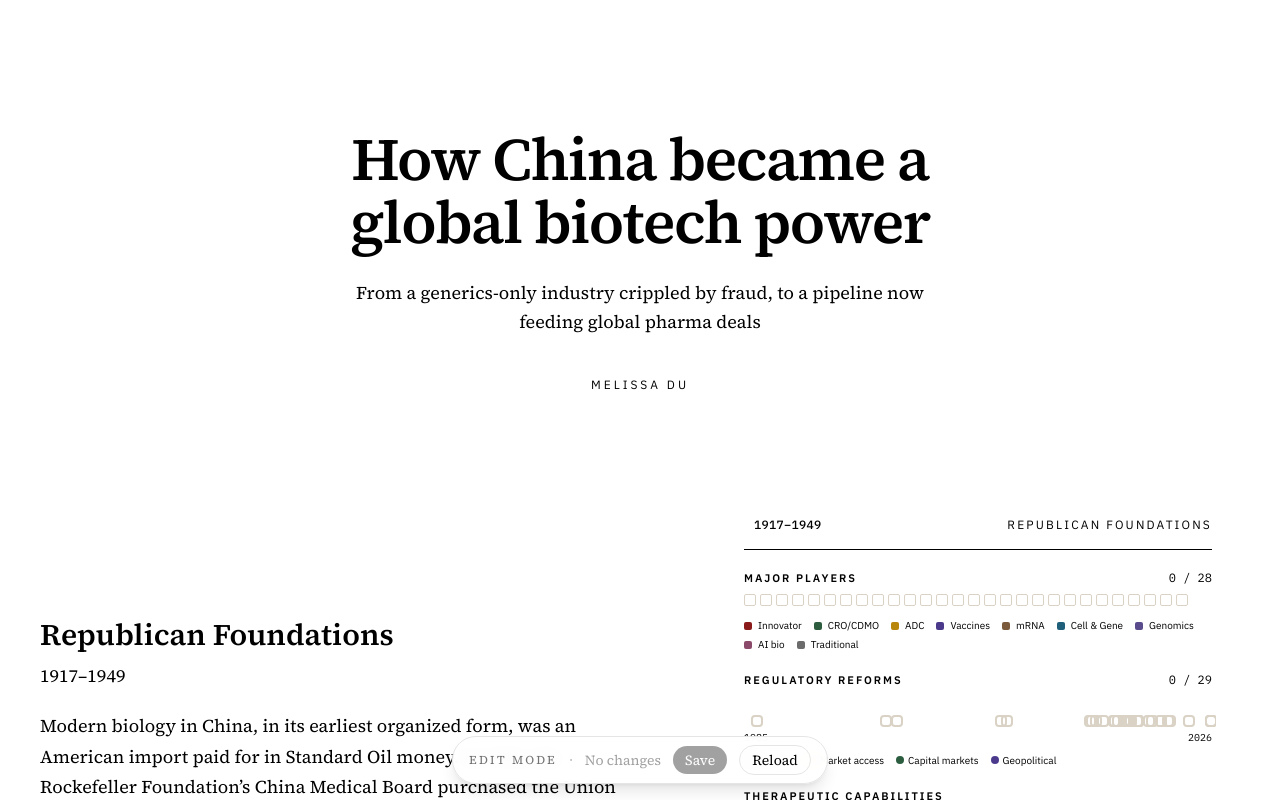
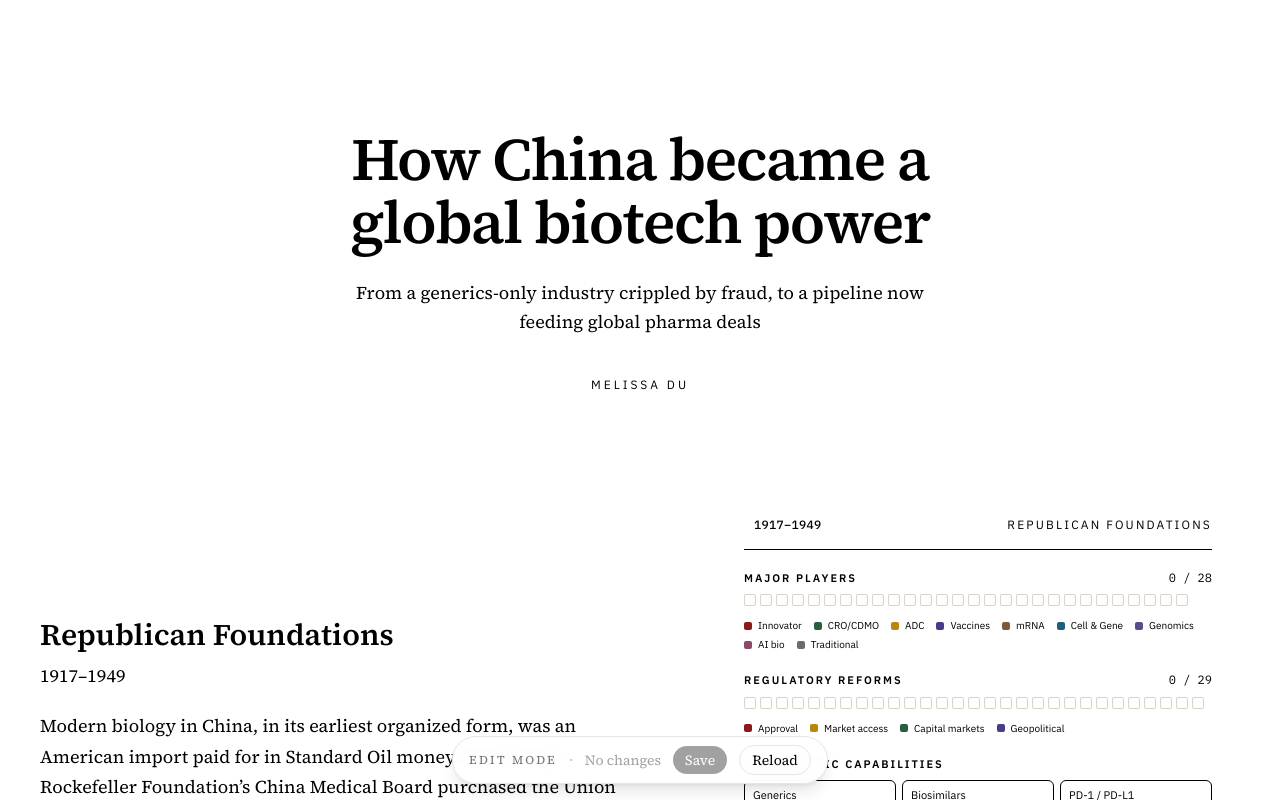
Before and after one commit to dryingpaint/china-biotech, a Next.js app: page /edit in a window 1280 px wide. Shown: the top 800 px of the page. Built offline with nearby package versions, Linux system fonts and the light colour scheme.

Commit message:
Reforms: switch to grid layout matching Major players, fully populate hk-18a

```diff
--- a/components/Dashboard/ReformTimeline.tsx
+++ b/components/Dashboard/ReformTimeline.tsx
@@ -3,10 +3,18 @@
 import { useEffect, useRef, useState } from "react";
 import { useNarrative } from "@/lib/narrativeStore";
 import reformsData from "@/data/reforms.json";
-import type { Reform, ReformCategory } from "@/lib/types";
+import companiesData from "@/data/companies.json";
+import type { Company, Reform, ReformCategory } from "@/lib/types";
 import Tooltip from "@/components/Tooltip";
+import { getCitation } from "@/lib/citations";
+
+const HOVER_GRACE_MS = 200;
 
 const reforms = reformsData as Reform[];
+const companies = companiesData as Company[];
+const companyById = new Map(companies.map((c) => [c.id, c]));
+
+const sortedReforms = [...reforms].sort((a, b) => a.date.localeCompare(b.date));
 
 const CATEGORY_COLOR: Record<ReformCategory, string> = {
   approval: "var(--color-accent)",
@@ -28,12 +36,27 @@ export default function ReformTimeline() {
   const activeIds = useNarrative(
     (s) => s.chapters[s.currentIndex].activeReformIds,
   );
+  const currentChapter = useNarrative(
+    (s) => s.chapters[s.currentIndex],
+  );
   const highlightedEntity = useNarrative((s) => s.highlightedEntity);
   const proseHighlightedId =
     highlightedEntity?.type === "reform" ? highlightedEntity.id : null;
   const activeSet = new Set(activeIds);
   const [hovered, setHovered] = useState<Hovered | null>(null);
   const tileRefs = useRef<Map<string, HTMLDivElement>>(new Map());
+  const hideTimer = useRef<ReturnType<typeof setTimeout> | null>(null);
+
+  const cancelHide = () => {
+    if (hideTimer.current) {
+      clearTimeout(hideTimer.current);
+      hideTimer.current = null;
+    }
+  };
+  const scheduleHide = () => {
+    cancelHide();
+    hideTimer.current = setTimeout(() => setHovered(null), HOVER_GRACE_MS);
+  };
 
   useEffect(() => {
     if (!proseHighlightedId) {
@@ -43,23 +66,13 @@ export default function ReformTimeline() {
     const el = tileRefs.current.get(proseHighlightedId);
     const reform = reforms.find((r) => r.id === proseHighlightedId);
     if (!el || !reform) return;
+    cancelHide();
     setHovered({
       rect: el.getBoundingClientRect(),
       reform,
       fromProse: true,
     });
   }, [proseHighlightedId]);
-
-  const sorted = [...reforms].sort((a, b) => a.date.localeCompare(b.date));
-  const minYear = 1985;
-  const maxYear = 2026;
-  const span = maxYear - minYear;
-
-  const positionFor = (date: string) => {
-    const [y, m] = date.split("-").map(Number);
-    const t = y + (m - 1) / 12;
-    return ((t - minYear) / span) * 100;
-  };
 
   return (
     <section className="space-y-2">
@@ -71,12 +84,11 @@ export default function ReformTimeline() {
           {activeIds.length} / {reforms.length}
         </span>
       </header>
-      <div className="relative h-12">
-        <div className="absolute left-0 right-0 top-1/2 h-px -translate-y-1/2 bg-[--color-rule]" />
-        {sorted.map((r) => {
+      <div className="flex flex-wrap gap-1">
+        {sortedReforms.map((r) => {
           const isActive = activeSet.has(r.id);
           const isHighlighted = hovered?.reform.id === r.id;
-          const left = positionFor(r.date);
+          const color = CATEGORY_COLOR[r.category];
           return (
             <div
               key={r.id}
@@ -84,57 +96,38 @@ export default function ReformTimeline() {
                 if (el) tileRefs.current.set(r.id, el);
                 else tileRefs.current.delete(r.id);
               }}
-              className="absolute top-1/2 -translate-x-1/2 -translate-y-1/2"
-              style={{ left: `${left}%` }}
-              onMouseEnter={(e) =>
+              onMouseEnter={(e) => {
+                cancelHide();
                 setHovered({
                   rect: e.currentTarget.getBoundingClientRect(),
                   reform: r,
-                })
-              }
-              onMouseLeave={() => setHovered(null)}
-            >
-              <div
-                className="h-3 w-3 rounded-sm border-2 transition-shadow"
+                });
+              }}
+              onMouseLeave={scheduleHide}
+              className="h-3 w-3 rounded-[2px] transition-shadow"
               style={{
-                  borderColor: isActive
-                    ? CATEGORY_COLOR[r.category]
-                    : "var(--color-rule)",
-                  backgroundColor: isActive
-                    ? CATEGORY_COLOR[r.category]
-                    : "transparent",
+                backgroundColor: isActive ? color : "transparent",
+                border: `1px solid ${isActive ? color : "var(--color-rule)"}`,
                 boxShadow: isHighlighted
-                    ? `0 0 6px 2px ${CATEGORY_COLOR[r.category]}`
+                  ? `0 0 6px 2px ${color}`
                   : undefined,
               }}
             />
-            </div>
           );
         })}
-        <div className="num absolute bottom-0 left-0 text-[10px] text-[--color-muted]">
-          {minYear}
       </div>
-        <div className="num absolute bottom-0 right-0 text-[10px] text-[--color-muted]">
-          {maxYear}
-        </div>
-      </div>
-      <div className="flex flex-wrap gap-x-3 gap-y-1 text-[10px] text-[--color-muted]">
-        {(Object.keys(CATEGORY_LABEL) as ReformCategory[]).map((c) => (
-          <span key={c} className="inline-flex items-center gap-1">
-            <span
-              aria-hidden
-              className="inline-block h-2 w-2 rounded-sm"
-              style={{ backgroundColor: CATEGORY_COLOR[c] }}
-            />
-            {CATEGORY_LABEL[c]}
-          </span>
-        ))}
-      </div>
-      <Tooltip show={!!hovered} anchorRect={hovered?.rect ?? null}>
+      <CategoryLegend />
+      <Tooltip
+        show={!!hovered}
+        anchorRect={hovered?.rect ?? null}
+        onMouseEnter={cancelHide}
+        onMouseLeave={scheduleHide}
+      >
         {hovered ? (
           <ReformTooltip
             reform={hovered.reform}
             isActive={activeSet.has(hovered.reform.id)}
+            chapterDate={currentChapter.date}
           />
         ) : null}
       </Tooltip>
@@ -145,18 +138,100 @@ export default function ReformTimeline() {
 function ReformTooltip({
   reform,
   isActive,
+  chapterDate,
 }: {
   reform: Reform;
   isActive: boolean;
+  chapterDate: string;
 }) {
   return (
-    <div className="space-y-1">
+    <div className="space-y-2">
+      <Identity reform={reform} />
+      <CategoryRow reform={reform} isActive={isActive} chapterDate={chapterDate} />
+
+      {(reform.agency || reform.documentRef) && (
+        <Section label="Issued by">
+          <AgencyBlock reform={reform} />
+        </Section>
+      )}
+
+      <Section label="What it does">
+        <div>{reform.shortDescription}</div>
+      </Section>
+
+      {reform.keyProvisions && reform.keyProvisions.length > 0 && (
+        <Section label="Key provisions">
+          <ul className="list-disc space-y-0.5 pl-4">
+            {reform.keyProvisions.map((p, i) => (
+              <li key={i}>{p}</li>
+            ))}
+          </ul>
+        </Section>
+      )}
+
+      {reform.impact && (
+        <Section label="Why it mattered">
+          <div>{reform.impact}</div>
+        </Section>
+      )}
+
+      {reform.narrativeHook && (
+        <p className="border-l-2 border-[--color-accent] pl-2 italic text-[--color-fg]">
+          {reform.narrativeHook}
+        </p>
+      )}
+
+      {reform.affectedCompanyIds && reform.affectedCompanyIds.length > 0 && (
+        <Section label={`Affected (${reform.affectedCompanyIds.length})`}>
+          <CompanyChipList ids={reform.affectedCompanyIds} />
+        </Section>
+      )}
+
+      {reform.sources && reform.sources.length > 0 && (
+        <Section label={`Sources (${reform.sources.length})`}>
+          <SourceList ids={reform.sources} />
+        </Section>
+      )}
+
+      <VerificationFooter reform={reform} />
+    </div>
+  );
+}
+
+function Identity({ reform }: { reform: Reform }) {
+  return (
+    <div className="space-y-0.5">
       <div className="flex items-baseline justify-between gap-2">
-        <span className="font-semibold text-[--color-fg]">{reform.name}</span>
+        <span className="font-semibold text-[--color-fg]">
+          {reform.name}
+          {reform.nameZh ? (
+            <span className="ml-1.5 text-[--color-muted]">{reform.nameZh}</span>
+          ) : null}
+        </span>
         <span className="num text-[10px] text-[--color-muted]">
-          {reform.date}
+          {formatDate(reform.date)}
         </span>
       </div>
+      {reform.effectiveDate && reform.effectiveDate !== reform.date && (
+        <div className="text-[10px] text-[--color-muted]">
+          effective {formatDate(reform.effectiveDate)}
+        </div>
+      )}
+    </div>
+  );
+}
+
+function CategoryRow({
+  reform,
+  isActive,
+  chapterDate,
+}: {
+  reform: Reform;
+  isActive: boolean;
+  chapterDate: string;
+}) {
+  const status = reformStatus(reform, isActive, chapterDate);
+  return (
     <div className="flex items-center gap-1.5 text-[10px] uppercase tracking-wider text-[--color-muted]">
       <span
         aria-hidden
@@ -164,17 +239,160 @@ function ReformTooltip({
         style={{ backgroundColor: CATEGORY_COLOR[reform.category] }}
       />
       {CATEGORY_LABEL[reform.category]}
-        {!isActive ? (
-          <span className="ml-1 italic">— not yet enacted</span>
-        ) : null}
-      </div>
-      <div className="text-[--color-fg]">{reform.shortDescription}</div>
-      {reform.impact ? (
-        <div className="text-[--color-muted]">
-          <span className="text-[10px] uppercase tracking-wider">Impact:</span>{" "}
-          {reform.impact}
-        </div>
-      ) : null}
+      {status && <span className="ml-1 italic">— {status}</span>}
     </div>
   );
 }
+
+function reformStatus(
+  reform: Reform,
+  isActive: boolean,
+  chapterDate: string,
+): string | null {
+  if (isActive) return "in force";
+  const ref = reform.effectiveDate ?? reform.date;
+  const chapterEnd = chapterEndDate(chapterDate);
+  if (ref && chapterEnd && ref <= chapterEnd) return "issued — pending";
+  return "not yet enacted";
+}
+
+function chapterEndDate(chapterDate: string): string | null {
+  const m = chapterDate.match(/(\d{4})\s*[–-]\s*(\d{4})/);
+  if (!m) return null;
+  return `${m[2]}-12`;
+}
+
+function formatDate(d: string): string {
+  const m = d.match(/^(\d{4})-(\d{2})(?:-(\d{2}))?$/);
+  if (!m) return d;
+  const months = [
+    "Jan", "Feb", "Mar", "Apr", "May", "Jun",
+    "Jul", "Aug", "Sep", "Oct", "Nov", "Dec",
+  ];
+  const month = months[parseInt(m[2], 10) - 1] ?? m[2];
+  return m[3] ? `${month} ${parseInt(m[3], 10)}, ${m[1]}` : `${month} ${m[1]}`;
+}
+
+function AgencyBlock({ reform }: { reform: Reform }) {
+  return (
+    <div className="space-y-0.5">
+      {reform.agency && <div>{reform.agency}</div>}
+      {reform.documentRef && (
+        <div className="text-[10px] italic text-[--color-muted]">
+          {reform.documentRef}
+        </div>
+      )}
+    </div>
+  );
+}
+
+function Section({
+  label,
+  children,
+}: {
+  label: string;
+  children: React.ReactNode;
+}) {
+  return (
+    <div className="space-y-0.5 border-t border-[--color-rule] pt-1.5">
+      <div className="text-[9px] font-semibold uppercase tracking-[0.16em] text-[--color-muted]">
+        {label}
+      </div>
+      <div className="text-[--color-fg]">{children}</div>
+    </div>
+  );
+}
+
+function CompanyChipList({ ids }: { ids: string[] }) {
+  return (
+    <div className="flex flex-wrap gap-1">
+      {ids.map((id) => {
+        const c = companyById.get(id);
+        if (!c) {
+          return (
+            <span
+              key={id}
+              className="rounded border border-[--color-rule] px-1.5 py-0.5 text-[10px] text-[--color-muted]"
+              title={`Unknown company: ${id}`}
+            >
+              {id}
+            </span>
+          );
+        }
+        return (
+          <a
+            key={id}
+            href={`#${id}`}
+            className="rounded border border-[--color-rule] px-1.5 py-0.5 text-[10px] text-[--color-fg] no-underline hover:border-[--color-accent] hover:text-[--color-accent]"
+          >
+            {c.name}
+          </a>
+        );
+      })}
+    </div>
+  );
+}
+
+function SourceList({ ids }: { ids: string[] }) {
+  return (
+    <div className="flex flex-wrap gap-x-2 gap-y-0.5 text-[11px] leading-tight">
+      {ids.map((id) => {
+        const found = getCitation(id);
+        if (!found) {
+          return (
+            <span
+              key={id}
+              className="num text-[--color-accent]"
+              title={`Missing citation: ${id}`}
+            >
+              [?]
+            </span>
+          );
+        }
+        const { citation, index } = found;
+        return (
+          <a
+            key={id}
+            href={`#cite-${citation.id}`}
+            title={`${citation.authors}, "${citation.title}" (${citation.year})`}
+            className="num font-medium text-[--color-accent] no-underline hover:underline"
+          >
+            [{index + 1}]
+          </a>
+        );
+      })}
+    </div>
+  );
+}
+
+function VerificationFooter({ reform }: { reform: Reform }) {
+  if (reform.verified === true) return null;
+  return (
+    <div className="border-t border-[--color-rule] pt-1.5 text-[9px] uppercase tracking-wider text-[--color-accent]">
+      Unverified — research pending
+    </div>
+  );
+}
+
+function CategoryLegend() {
+  const cats: ReformCategory[] = [
+    "approval",
+    "market_access",
+    "capital_markets",
+    "geopolitical",
+  ];
+  return (
+    <div className="flex flex-wrap gap-x-3 gap-y-1 pt-1 text-[10px] text-[--color-muted]">
+      {cats.map((c) => (
+        <span key={c} className="inline-flex items-center gap-1.5">
+          <span
+            aria-hidden
+            className="inline-block h-2 w-2 rounded-[2px]"
+            style={{ backgroundColor: CATEGORY_COLOR[c] }}
+          />
+          {CATEGORY_LABEL[c]}
+        </span>
+      ))}
+    </div>
+  );
+}
--- a/data/reforms.json
+++ b/data/reforms.json
@@ -98,10 +98,38 @@
   {
     "id": "hk-18a",
     "name": "HKEX Chapter 18A",
+    "nameZh": "香港主板上市规则第十八A章",
     "date": "2018-04",
+    "effectiveDate": "2018-04-30",
+    "agency": "Hong Kong Exchanges and Clearing Limited",
+    "documentRef": "Main Board Listing Rules, Chapter 18A — Biotech Companies",
     "category": "capital_markets",
-    "shortDescription": "Pre-revenue biotechs allowed to IPO in Hong Kong",
-    "impact": "Unlocked tens of billions in biotech funding overnight"
+    "shortDescription": "Pre-revenue biotech listing pathway on the HKEX Main Board",
+    "impact": "Solved the valley-of-death financing problem for pre-revenue Chinese biotech; by end-2023, 63 biotechs had listed under the regime, peaking at 20 IPOs in 2021.",
+    "keyProvisions": [
+      "At least one Core Product past the concept stage with regulatory milestones met",
+      "Expected market capitalisation ≥ HK$1.5 billion at listing",
+      "≥125% working capital for the next 12 months",
+      "Meaningful pre-IPO investment from a 'Sophisticated Investor'"
+    ],
+    "narrativeHook": "Designed to compete with NASDAQ for 'China's new generation of biotech companies' — by 2021 the 18A regime had become Asia's largest biotech fundraising hub.",
+    "affectedCompanyIds": [
+      "innovent",
+      "junshi",
+      "henlius",
+      "beigene",
+      "akeso",
+      "everest",
+      "jw-therapeutics",
+      "imab"
+    ],
+    "sources": [
+      "charltons-chapter-18a",
+      "pharmaboardroom-hk-2021-record",
+      "pharmaboardroom-hk-biotech-2022"
+    ],
+    "verified": true,
+    "lastVerified": "2026-04-25"
   },
   {
     "id": "nhsa",
```
Also changed, not shown: lib/types.ts (+10 -0 lines). Lines whose indentation alone changed are shown as unchanged.
